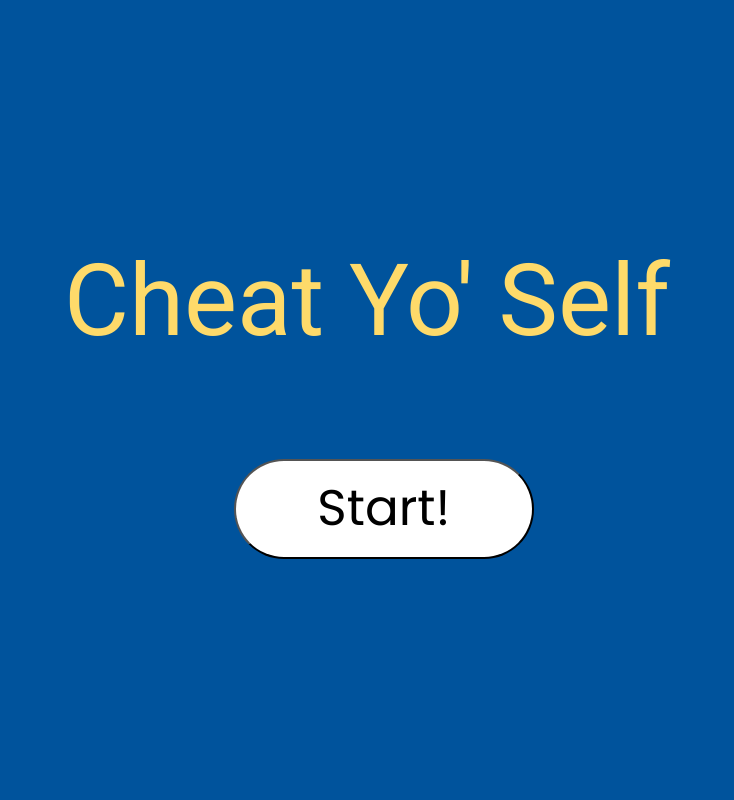
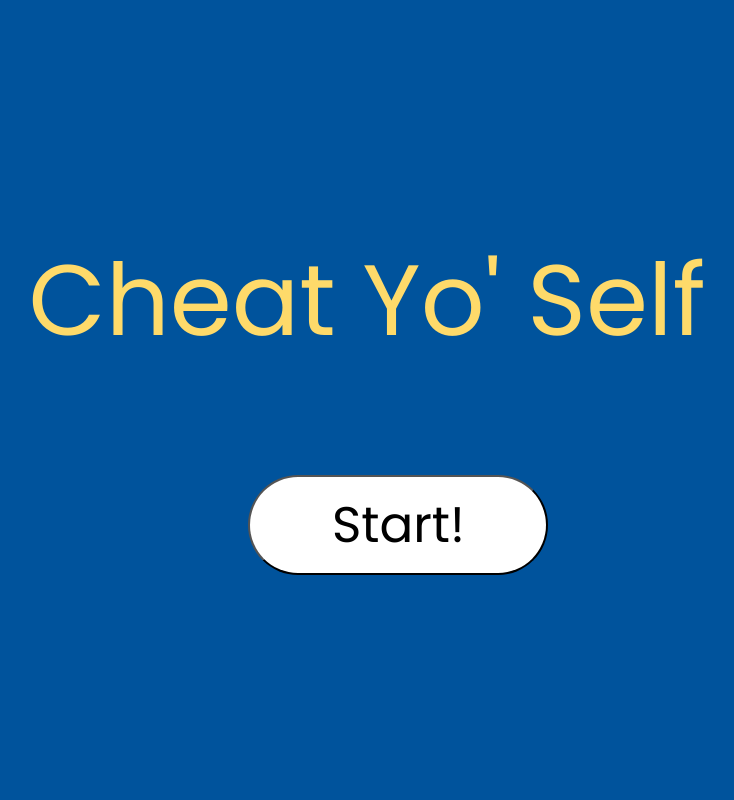
Before and after one commit to KennethVelarde/FullandFit, a Django app: page /home in a window 1280 px wide. Shown: the whole page, without its empty margins (238-972 px from the left). Run offline with Django 3.2, Linux system fonts and the light colour scheme.

Commit message:
text color changed

```diff
--- a/FullandFitApp/static/css/base.css
+++ b/FullandFitApp/static/css/base.css
@@ -3,7 +3,7 @@
 html,body {
     height: 90em;
     background-color:#00539C;
-    color:#feda6a;
+    color:#131313;
     font-family:'Roboto', sans-serif;
 }
 
--- a/FullandFitApp/static/css/index.css
+++ b/FullandFitApp/static/css/index.css
@@ -28,9 +28,9 @@
 margin: auto;
 font-size: 100px;
 color:#feda6a;
-/*font-family: 'Poppins', sans-serif;*/
+font-family: 'Poppins', sans-serif;
 /*font-family: 'Julius Sans One', sans-serif;*/
-font-family:'Roboto', sans-serif;
+/*font-family:'Roboto', sans-serif;*/
 font-weight: 300;
 margin-left:-70px;
 margin-bottom: 100px;
@@ -41,7 +41,7 @@
 height: 100px;
 width: 300px;
 margin:auto;
-margin-left: 100px;
+margin-left: 150px;
 position: relative;
 
 font-size: 50px;
@@ -55,7 +55,7 @@
 height: 100px;
 width: 300px;
 margin:auto;
-margin-left: 100px;
+margin-left: 150px;
 position: relative;
 
 font-size: 50px;
@@ -72,7 +72,7 @@
 height: 100px;
 width: 300px;
 margin:auto;
-margin-left: 100px;
+margin-left: 150px;
 position: relative;
 font-size: 50px;
 font-family: 'Poppins', sans-serif;
--- a/FullandFitApp/static/css/menu.css
+++ b/FullandFitApp/static/css/menu.css
@@ -1,5 +1,3 @@
-
-
 #item_selection{
   height: 80%;
 }
--- a/FullandFitApp/templates/index.html
+++ b/FullandFitApp/templates/index.html
@@ -7,7 +7,7 @@
     <link rel="stylesheet" type="text/css" href="{% static "css/animate.css" %}">
 
     <div id="start_pane">
-        <div class="main_title animated bounceInUp">Cheat Yo' Self</div>
+        <div class="main_title">Cheat Yo' Self</div>
         <a href="{% url "restaurants" %}">
             <button class="start_button animated bounceInDown" >Start!</button>
         </a>
```
